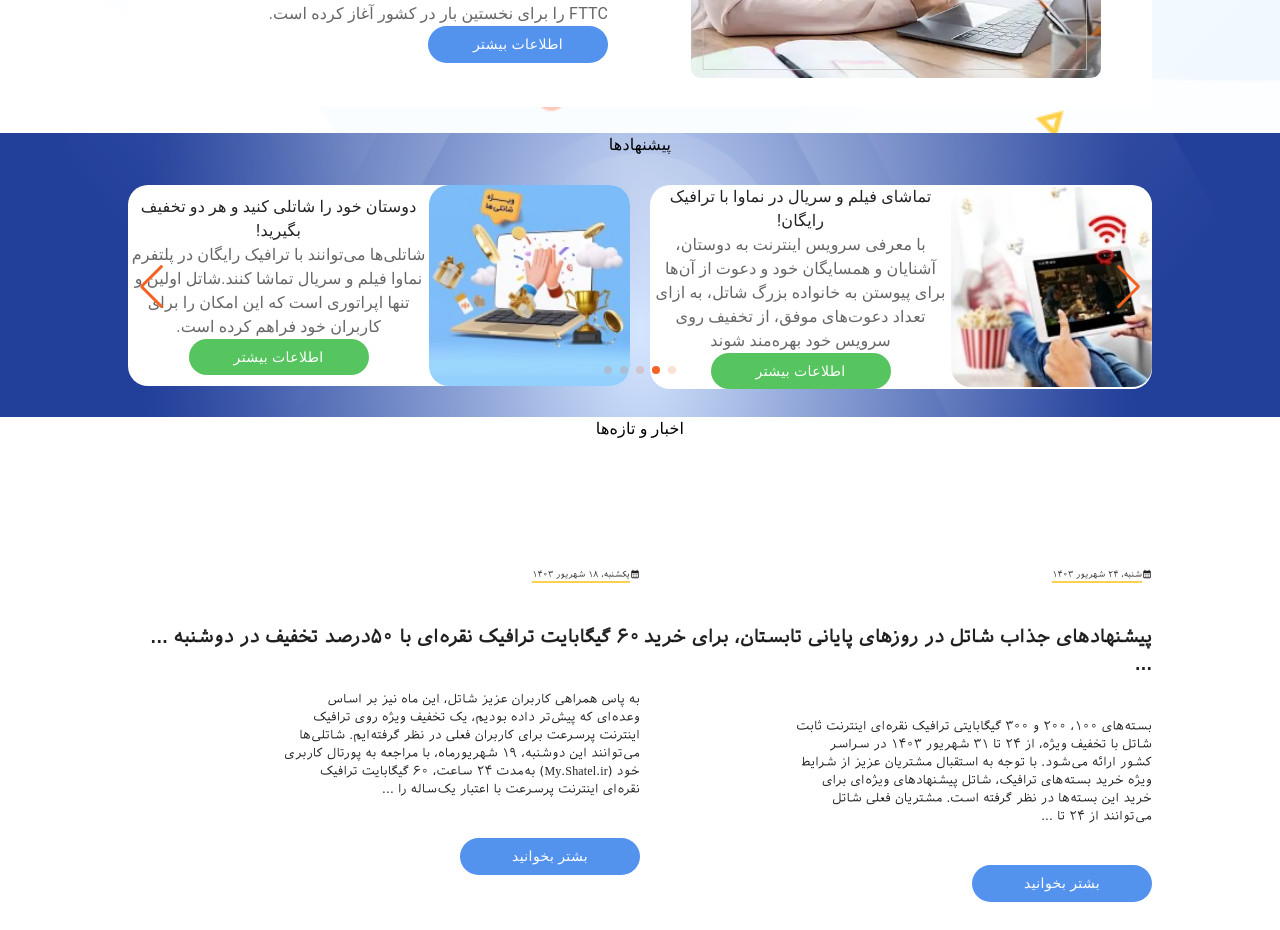
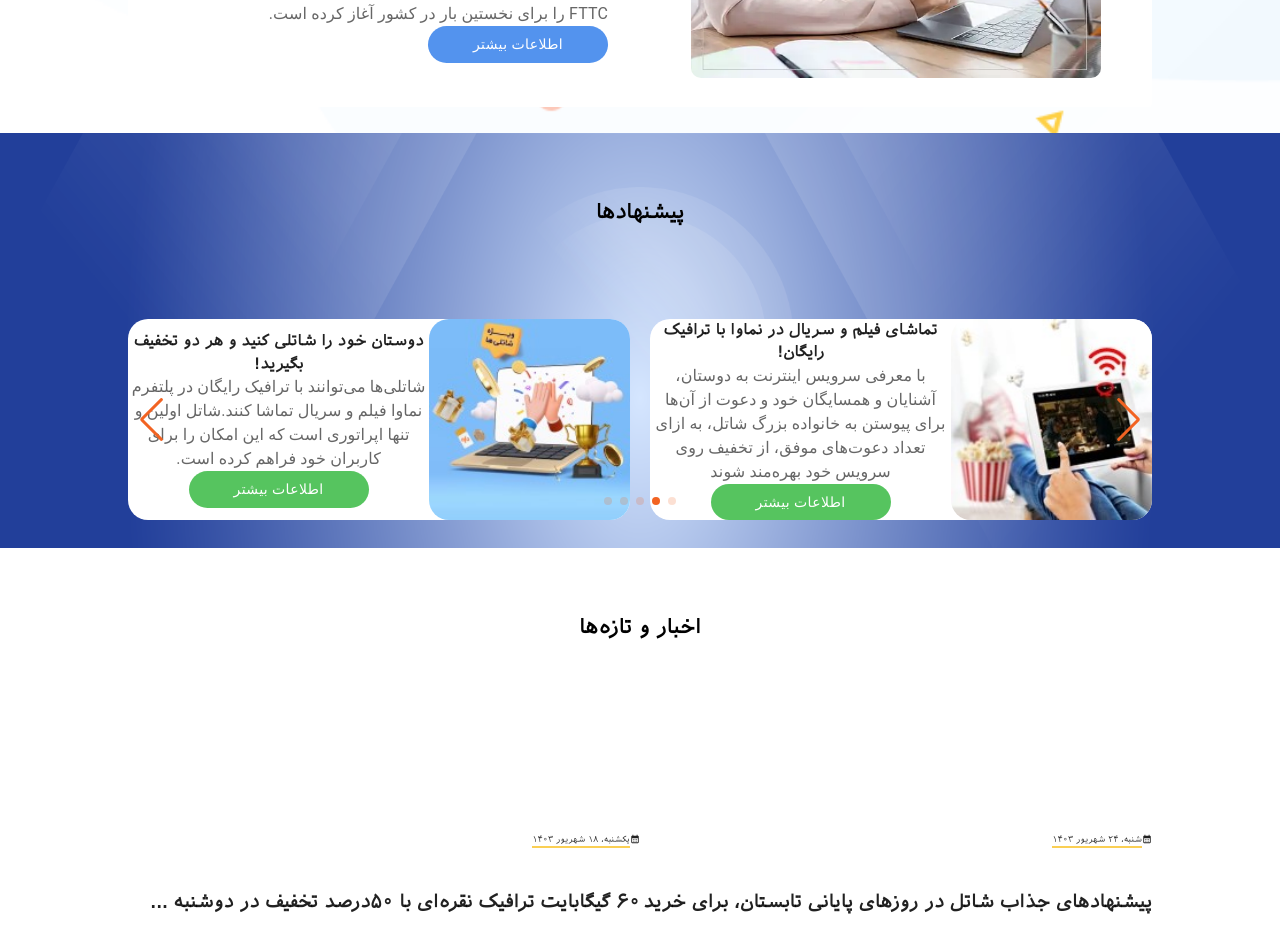
Before and after one commit to SabaAsgarian/ShatelPersianSite, a Next.js app: page / in a window 1280 px wide. Shown: the part 2240-3170 px from the top of the page. Built offline with nearby package versions, Linux system fonts and the light colour scheme.

Commit message:
Add files via upload

```diff
--- a/src/app/components/swip.jsx
+++ b/src/app/components/swip.jsx
@@ -59,7 +59,7 @@
                             <Image src={aone} style={{ width: '100%', height: '50%', borderRadius: '20px' }} />
                         </Box>
                         <Box sx={{ width: '60%', height: '100%', display: 'flex', flexDirection: 'column', justifyContent: 'center' }}>
-                            <Typography component="div" className='font-is text-[15px] font-extrabold'>اینترنت پر سرعت شاتل اینبار در دیجی کالا</Typography>
+                            <h2  className='font-is text-[15px] font-extrabold'>اینترنت پر سرعت شاتل اینبار در دیجی کالا</h2>
                             <Typography component="div" sx={{ color: 'text.secondary' }} className='font-is mb-4 text-[12px]'>شاتل که همواره به دنبال ارائه شیوه‌های نوین در دسترسی کاربران به سرویس اینترنت پرسرعت بوده، با ارائه بسته‌های سرویس اینترنت ویژه در ...</Typography>
                             <Box sx={{ display: 'flex', justifyContent: 'center', alignItems: 'center' }}>
                                 <Button sx={{ width: '180px', backgroundColor: '#56c45f', color: 'white', borderRadius: '20px', boxShadow: '10px 10px 100px 0 black)' }} className='font-is butt'>اطلاعات بیشتر </Button>
@@ -74,7 +74,7 @@
                             <Image src={bone} style={{ width: '100%', height: '50%', borderRadius: '20px' }} />
                         </Box>
                         <Box sx={{ width: '60%', height: '100%', display: 'flex', flexDirection: 'column', justifyContent: 'center' }}>
-                            <Typography component="div" className='font-is text-[15px] font-extrabold'>تماشای فیلم و سریال در نماوا با ترافیک رایگان!</Typography>
+                            <h2  className='font-is text-[15px] font-extrabold'>تماشای فیلم و سریال در نماوا با ترافیک رایگان!</h2>
                             <Typography component="div" sx={{ color: 'text.secondary' }} className='font-is mb-4 text-[12px]'>با معرفی سرویس اینترنت به دوستان، آشنایان و همسایگان خود و دعوت از آن‌ها برای پیوستن به خانواده بزرگ شاتل، به ازای تعداد دعوت‌های موفق، از تخفیف‌ روی سرویس  خود بهره‌مند شوند</Typography>
                             <Box sx={{ display: 'flex', justifyContent: 'center', alignItems: 'center' }}>
                                 <Button sx={{ width: '180px', backgroundColor: '#56c45f', color: 'white', borderRadius: '20px', boxShadow: '10px 10px 100px 0 black)' }} className='font-is butt'>اطلاعات بیشتر </Button>
@@ -88,7 +88,7 @@
                             <Image src={cone} style={{ width: '100%', height: '50%', borderRadius: '20px' }} />
                         </Box>
                         <Box sx={{ width: '60%', height: '100%', display: 'flex', flexDirection: 'column', justifyContent: 'center' }}>
-                            <Typography component="div" className='font-is text-[15px] font-extrabold'>دوستان  خود را شاتلی کنید و هر دو تخفیف بگیرید!</Typography>
+                            <h2  className='font-is text-[15px] font-extrabold'>دوستان  خود را شاتلی کنید و هر دو تخفیف بگیرید!</h2>
                             <Typography component="div" sx={{ color: 'text.secondary' }} className='font-is mb-4 text-[12px]'>شاتلی‌ها می‌توانند با ترافیک رایگان در پلتفرم نماوا فیلم و سریال تماشا کنند.شاتل اولین و تنها اپراتوری است که این امکان را برای کاربران خود فراهم کرده ‌است.</Typography>
                             <Box sx={{ display: 'flex', justifyContent: 'center', alignItems: 'center' }}>
                                 <Button sx={{ width: '180px', backgroundColor: '#56c45f', color: 'white', borderRadius: '20px', boxShadow: '10px 10px 100px 0 black)' }} className='font-is butt'>اطلاعات بیشتر </Button>
@@ -102,7 +102,7 @@
                             <Image src={done} style={{ width: '100%', height: '50%', borderRadius: '20px' }} />
                         </Box>
                         <Box sx={{ width: '60%', height: '100%', display: 'flex', flexDirection: 'column', justifyContent: 'center' }}>
-                            <Typography component="div" className='font-is text-[15px] font-extrabold'>تخفیف‌های چشمگیر شاتل برای تابستان</Typography>
+                            <h2 className='font-is text-[15px] font-extrabold'>تخفیف‌های چشمگیر شاتل برای تابستان</h2>
                             <Typography component="div" sx={{ color: 'text.secondary' }} className='font-is mb-4 text-[12px]'>به اندازه یک کوه عظیم یخ اینترنت می‌خرید، اما فقط هزینه قله را می‌پردازید. شاتل در جشنواره تابستانی امسال، سرویس اینترنت پرسرعت ثابت+ADSL۲ را با تخفیف‌های چشمگیری ارائه می‌کند.</Typography>
                             <Box sx={{ display: 'flex', justifyContent: 'center', alignItems: 'center' }}>
                                 <Button sx={{ width: '180px', backgroundColor: '#56c45f', color: 'white', borderRadius: '20px', boxShadow: '10px 10px 100px 0 black)' }} className='font-is butt'>اطلاعات بیشتر </Button>
@@ -116,7 +116,7 @@
                             <Image src={eone} style={{ width: '100%', height: '50%', borderRadius: '20px' }} />
                         </Box>
                         <Box sx={{ width: '60%', height: '100%', display: 'flex', flexDirection: 'column', justifyContent: 'center' }}>
-                            <Typography component="div" className='font-is text-[15px] font-extrabold'>تمدید جشنواره خرید مودم اینترنت پرسرعت ثابت</Typography>
+                            <h2  className='font-is text-[15px] font-extrabold'>تمدید جشنواره خرید مودم اینترنت پرسرعت ثابت</h2>
                             <Typography component="div" sx={{ color: 'text.secondary' }} className='font-is mb-4 text-[12px]'>با توجه به استقبال کاربران شاتل از شرایط ویژه خرید مودم‌ اینترنت پرسرعت ثابت، مهلت استفاده از این پیشنهاد تا تاریخ ۳۱ شهریور ۱۴۰۳ تمدید شد. </Typography>
                             <Box sx={{ display: 'flex', justifyContent: 'center', alignItems: 'center' }}>
                                 <Button sx={{ width: '180px', backgroundColor: '#56c45f', color: 'white', borderRadius: '20px', boxShadow: '10px 10px 100px 0 black)' }} className='font-is butt'>اطلاعات بیشتر </Button>
@@ -130,7 +130,7 @@
                             <Image src={fone} style={{ width: '100%', height: '50%', borderRadius: '20px' }} />
                         </Box>
                         <Box sx={{ width: '60%', height: '100%', display: 'flex', flexDirection: 'column', justifyContent: 'center' }}>
-                            <Typography component="div" className='font-is text-[15px] font-extrabold'>پیشنهادهای جذاب شاتل در روزهای پایانی تابستان</Typography>
+                            <h2 component="div" className='font-is text-[15px] font-extrabold'>پیشنهادهای جذاب شاتل در روزهای پایانی تابستان</h2>
                             <Typography component="div" sx={{ color: 'text.secondary' }} className='font-is mb-4 text-[12px]'>بسته‌های ۱۰۰، ۲۰۰  گیگابایت ترافیک نقره‌ای اینترنت ثابت شاتل با تخفیف‌ تا ۳۱ شهریور ۱۴۰۳  ارائه می‌شود.تنها شامل دو بسته است و دیگر بسته‌های ترافیک اینترنت شاتل را شامل نمی‌شود.</Typography>
                             <Box sx={{ display: 'flex', justifyContent: 'center', alignItems: 'center' }}>
                                 <Button sx={{ width: '180px', backgroundColor: '#56c45f', color: 'white', borderRadius: '20px', boxShadow: '10px 10px 100px 0 black)' }} className='font-is butt'>اطلاعات بیشتر </Button>
--- a/src/app/globals.css
+++ b/src/app/globals.css
@@ -8,6 +8,7 @@
 }
 html,body{
   font-family: is;
+  transition: .5s;
 }
 .bg{
   background: linear-gradient(50deg,#00abf7,#007aef);
--- a/src/app/page.jsx
+++ b/src/app/page.jsx
@@ -108,7 +108,7 @@
       {/* fifth///////////////////////////////////////////// */}
       <Box sx={{ height: 'auto', width: '100%', }} className='fifth'>
         <Box sx={{ display: 'flex', justifyContent: 'center', alignContent: 'center', height: '20%' }} className="">
-          <Typography className='font-is font-extrabold text-[20px] text-black my-[5%]'>پیشنهادها</Typography>
+          <h1 className='font-is font-extrabold text-[20px] text-black my-[5%]'>پیشنهادها</h1>
         </Box>
         <Box sx={{ display: 'flex', justifyContent: 'center', alignContent: 'center' }}>
           <Box sx={{ display: 'flex', justifyContent: 'center', alignContent: 'center', width: '80%', height: '100%' }} className="my-7">
@@ -119,7 +119,7 @@
       {/* last */}
       <Box sx={{ width: '100%', height: 'auto', direction: 'rtl' }} >
         <Box sx={{ display: 'flex', justifyContent: 'center', alignContent: 'center', height: '20%' }}>
-          <Typography className='font-is font-extrabold text-[20px] text-black my-[5%]'>اخبار و تازه‌ها</Typography>
+          <h1 className='font-is font-extrabold text-[20px] text-black my-[5%]'>اخبار و تازه‌ها</h1>
         </Box>
        <Box sx={{width:'100%', height:'80%', display:'flex'}} className='p-[10%]'>
 
```
